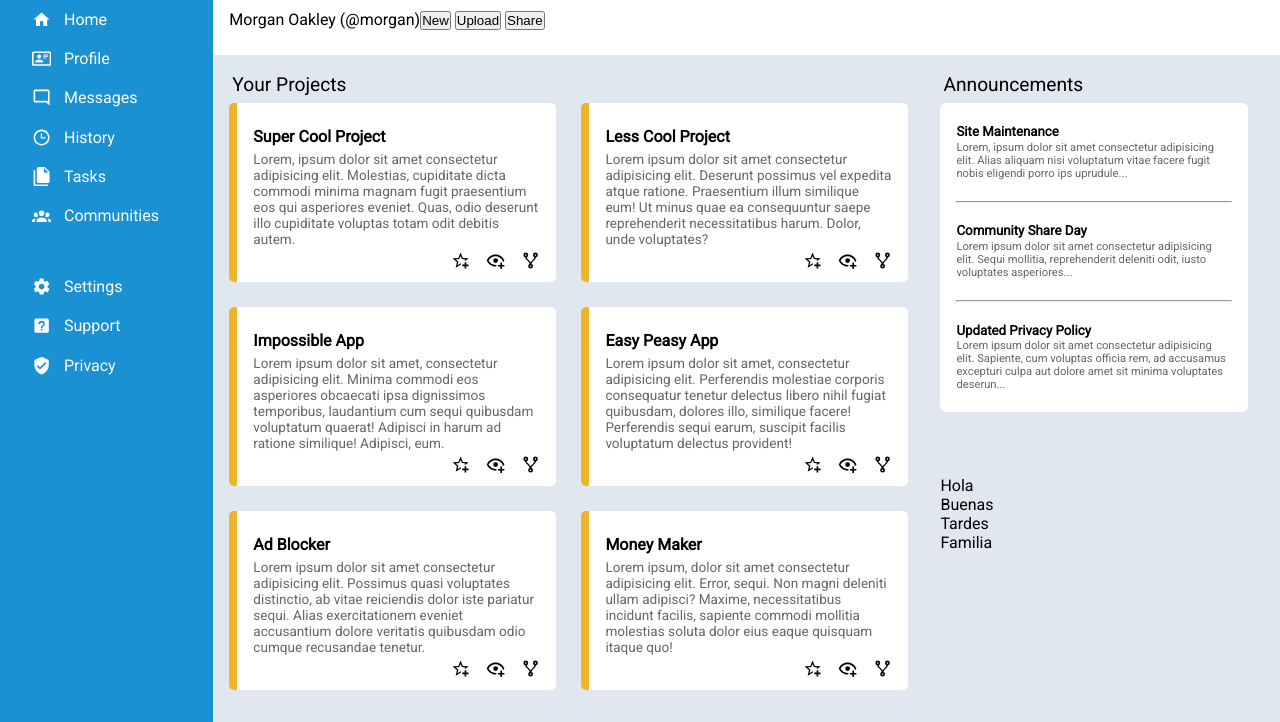
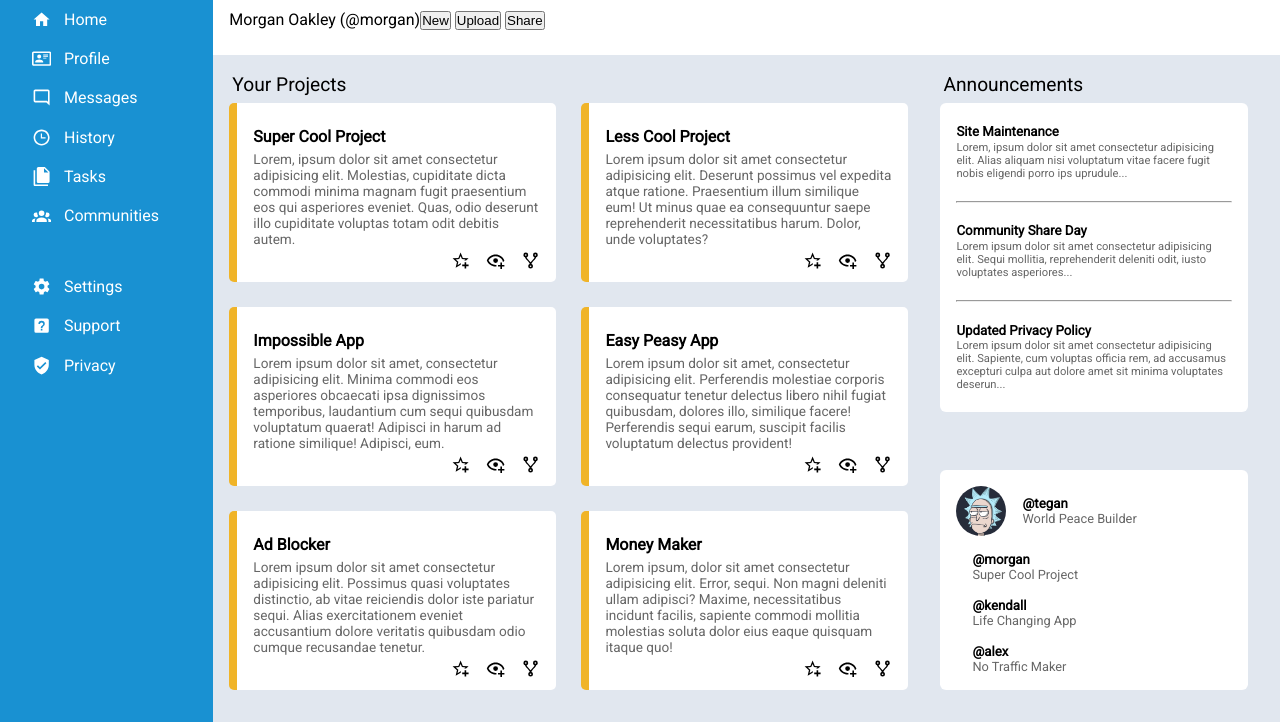
Before and after one commit to apociello/Dashboard, a plain HTML site: page index.html in a window 1280 px wide. Shown: the part 78-800 px from the top of the page. Drawn offline with Linux system fonts and the light colour scheme.

Commit message:
Organize and add some style to .trending

```diff
--- a/index.html
+++ b/index.html
@@ -267,11 +267,38 @@
                     </section>
 
                     <section class="trending">
-                        <div>Hola</div>
-                        <div>Buenas</div>
-                        <div>Tardes</div>
-                        <div>Familia</div>
+                        <div class="account">
+                            <img src="images/rick.jpg" alt="avatar" class="avatar">
+                            <div>
+                                <h5>@tegan</h5>
+                                <p>World Peace Builder</p>
+                            </div>
+                        </div>
 
+                         <div class="account">
+                            <img src="" alt="">
+                            <div>
+                                <h5>@morgan</h5>
+                                <p>Super Cool Project</p>
+                            </div>
+                        </div>
+
+                         <div class="account">
+                            <img src="" alt="">
+                            <div>
+                                <h5>@kendall</h5>
+                                <p>Life Changing App</p>
+                            </div>
+                        </div>
+
+                         <div class="account">
+                            <img src="" alt="">
+                            <div>
+                                <h5>@alex</h5>
+                                <p>No Traffic Maker</p>
+                            </div>
+
+                        </div>
                     </section>
                 </aside>
             </div>
--- a/style.css
+++ b/style.css
@@ -124,10 +124,10 @@ article.project p {
     width: 1.2rem;
 }
 .right-sidebar {
-    padding: 3rem 2rem 3rem 1rem;
+    padding: 3rem 2rem 2rem 1rem;
     display: flex;
     flex-direction: column;
-    gap: 4rem;
+    justify-content: space-between;
 }
 
 .header {
@@ -170,3 +170,32 @@ article.project p {
 .announcements div {
     margin: 1.3rem 0;
 }
+
+.trending {
+    background-color: white;
+    border-radius: 6px;
+    padding: 1rem;
+    display: flex;
+    flex-direction: column;
+    gap: 1rem;
+}
+
+.trending p {
+    font-size: 0.8rem;
+    color: #666;
+
+}
+
+.avatar {
+  width: 50px;
+  height: 50px;
+  border-radius: 50%;
+  object-fit: cover;
+  object-position: center 60%;
+}
+
+.account {
+    display: flex;
+    align-items: center;
+    gap: 1rem;
+}
```
Also changed, not shown: images/rick.jpg (added).
